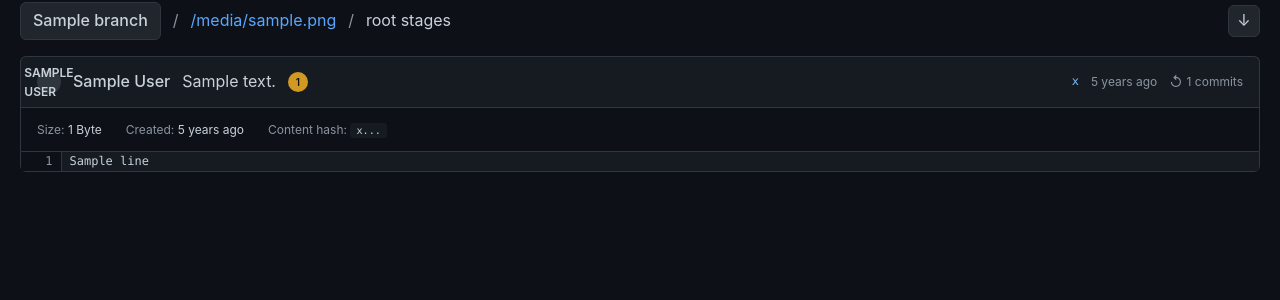
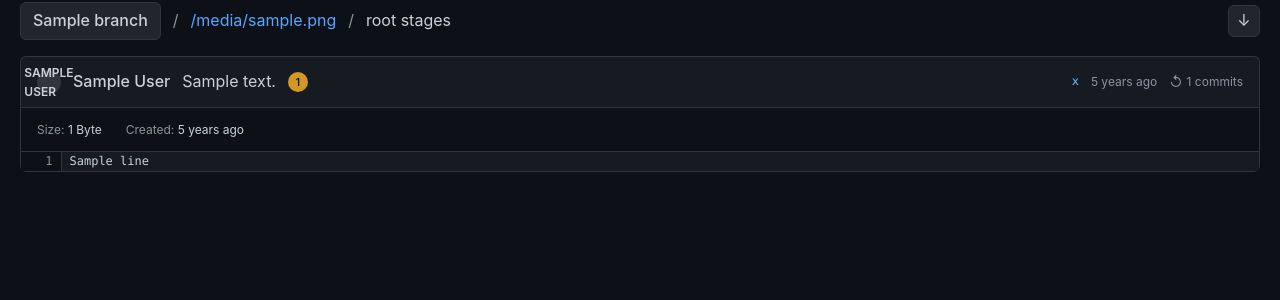
Before and after one commit to vilterp/dataworkflow, a Flask app: template src/templates/data/stage_blob_view.html in a window 1280 px wide. Shown: the part 114-414 px from the top of the page. Run offline with Flask 3, Linux system fonts and the light colour scheme; the template is opened without the code that fills it: most values are stand-ins (such as "Sample title", 1, 10 or a date in 2020).

Commit message:
remove content hash

```diff
--- a/src/templates/data/stage_blob_view.html
+++ b/src/templates/data/stage_blob_view.html
@@ -30,10 +30,6 @@
         <div>
             <span style="color: #8b949e;">Created:</span>
             <span>{{ stage_file.created_at|timeago }}</span>
-        </div>
-        <div>
-            <span style="color: #8b949e;">Content hash:</span>
-            <code style="background-color: #161b22; padding: 2px 6px; border-radius: 3px;">{{ stage_file.content_hash[:12] }}...</code>
         </div>
     </div>
 </div>
```
